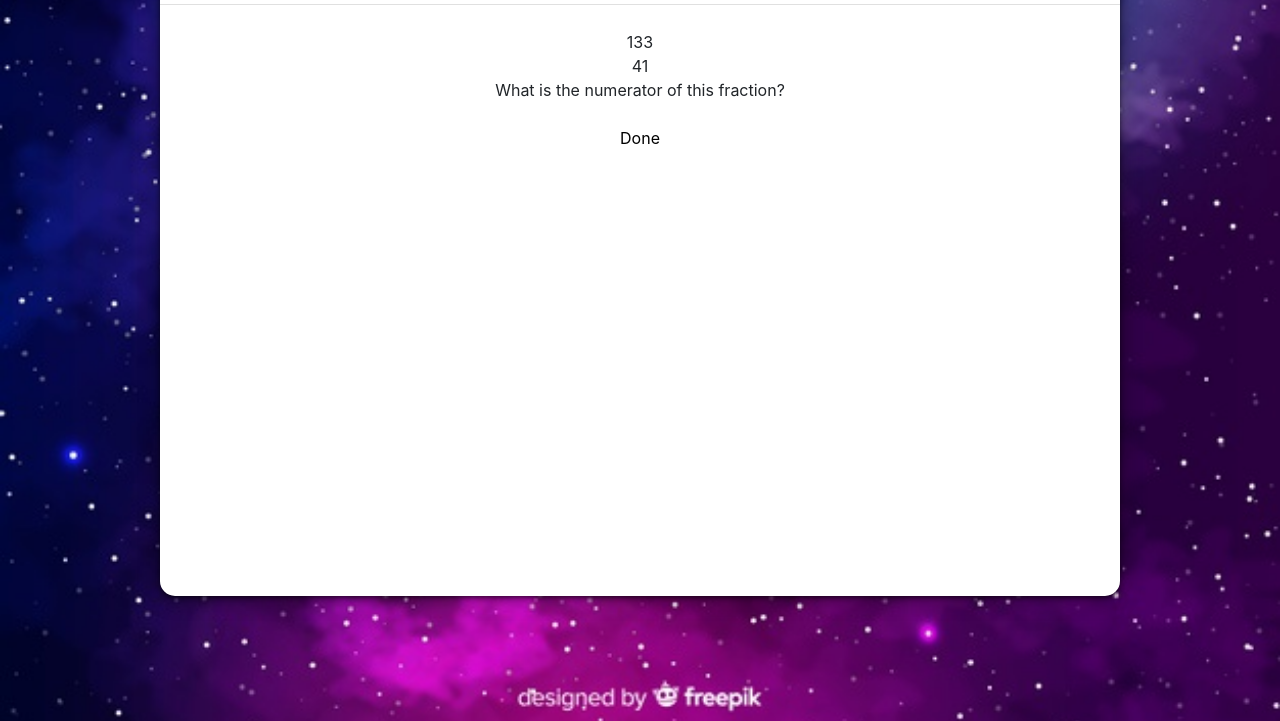
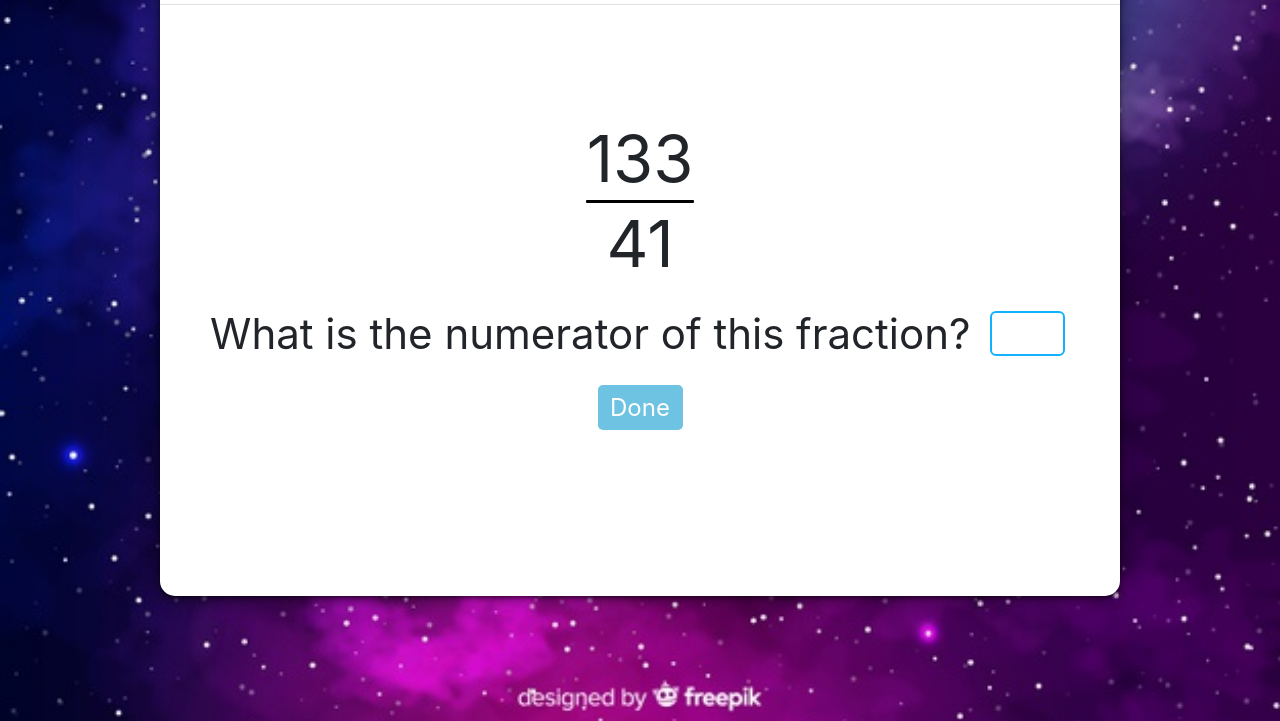
Before and after one commit to camilacabello16/Fraction-Common-Fraction-Nhom11, a plain HTML site: page DragonLearn_html/Lesson2.html in a window 1280 px wide. Shown: the part 79-800 px from the top of the page. Drawn offline with Linux system fonts and the light colour scheme.

Commit message:
Update Lesson.css

```diff
--- a/DragonLearn_html/Lesson.css
+++ b/DragonLearn_html/Lesson.css
@@ -414,6 +414,57 @@ p{
     background-color: #4FBDB3;
     transition: 0.3s;
 }
+.ques-fr--num{
+    font-size: 65px;
+}
+.ques-fr--bar {
+    width: 86px;
+    border-bottom: 3px solid #000;
+    border-radius: 1px;
+    margin: 0 auto;
+    margin-top: -8px;
+    margin-bottom: -8px;
+}
+.ques-fr {
+    padding-top: 80px;
+}
+.ques-title-block{
+    margin-top: 10px;
+    display: flex;
+    align-items: center;
+}
+.ques-title-block p{
+    font-size: 42px;
+}
+.ques-title-block--field{
+    width: 75px;
+    height: 45px;
+    border: 2px solid #12b1ff;
+    border-radius: 6px;
+    outline: none;
+    text-align: center;
+    font-size: 38px;
+    margin-left: 20px;
+}
+.wp-btn-link-next{
+    width: 85px;
+    height: 45px;
+    background-color: #6EC3E2;
+    border-radius: 5px;
+    margin: 0 auto;
+    line-height: 45px;
+    transition: 0.3s;
+    margin-top: 20px;
+}
+.wp-btn-link-next:hover{
+    background-color: #59BBDE;
+    transition: 0.3s;
+}
+.wp-btn-link-next a{
+    color: #fff;
+    font-size: 24px;
+    display: block;
+}
 
 /* lesson 3 */
 .lesson-require{
```
